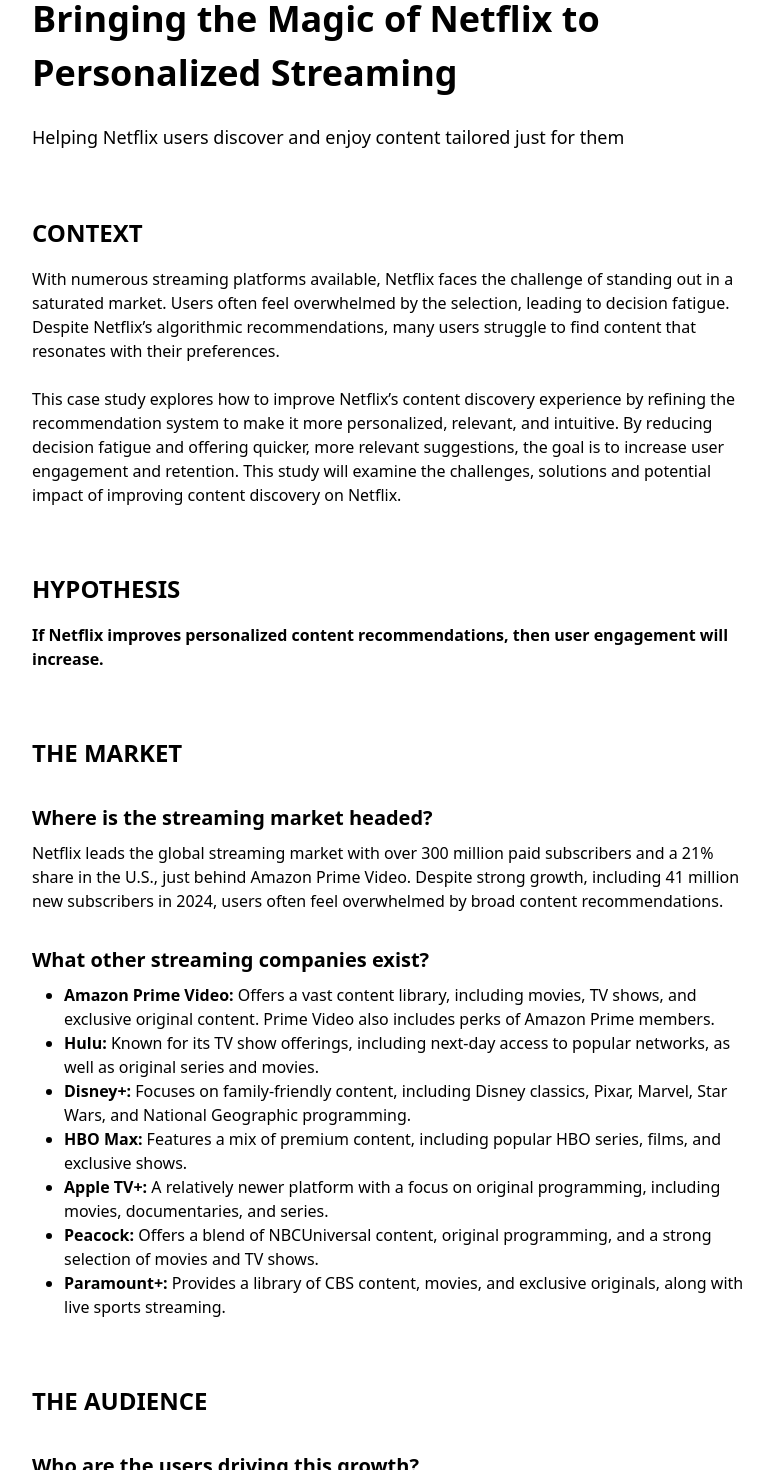
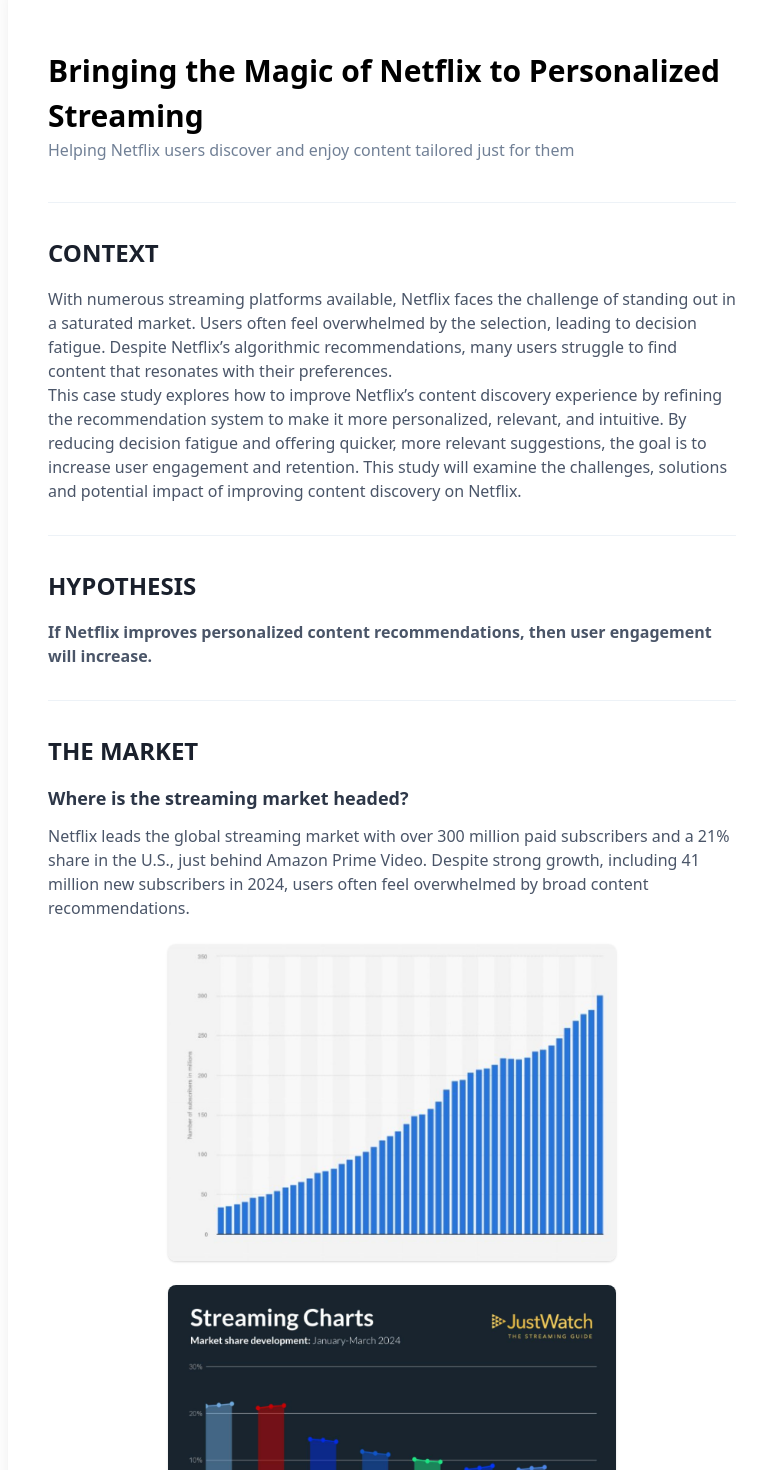
Before and after one commit to LiaYoonseoJang/personal-website, a React (Create React App) app: page /netflix-case-study in a window 1280 px wide. Shown: the part 80-1550 px from the top of the page, without its empty margins (248-1021 px from the left). Built offline with nearby package versions, Linux system fonts and the light colour scheme.

Commit message:
updated case studies netflix format

```diff
--- a/src/partials/NetflixCaseStudy.js
+++ b/src/partials/NetflixCaseStudy.js
@@ -1,20 +1,25 @@
 import React from "react";
+import chartImg1 from '../images/chart-1.png';
+import chartImg2 from '../images/chart-2.png';
 
-const sectionTitle = "text-2xl font-bold mt-16 mb-4";
-const paragraph = "text-base mb-6";
-const list = "list-disc ml-8 mb-6";
-const subheading = "text-xl font-semibold mt-8 mb-2";
-const highlight = "font-bold";
-const bigTitle = "text-4xl font-bold mt-12 mb-6";
-const small = "text-base text-gray-700";
+
+// Tweak these styles for a homepage-matching feel:
+const sectionTitle = "text-2xl font-bold mt-14 mb-4 text-gray-900";
+const paragraph = "text-base mb-7 text-gray-700";
+const list = "mb-6 space-y-2 pl-5"; // Minimal, cleaner bullet look
+const subheading = "text-lg font-semibold mt-7 mb-3 text-gray-800";
+const highlight = "font-bold text-sky-700"; // Accent color
+const bigTitle = "text-3xl font-extrabold mt-12 mb-7 text-black";
 
 const NetflixCaseStudy = () => (
-  <div className="max-w-3xl mx-auto p-6 bg-white text-black">
+    <div className="min-h-screen bg-[#f6f8fa] py-10">
+      <div className="max-w-3xl mx-auto p-10 bg-white rounded-2xl shadow-xl">
         {/* HEADER */}
         <h1 className={bigTitle}>Bringing the Magic of Netflix to Personalized Streaming</h1>
-    <h2 className="text-lg mb-8">
+        <h2 className="text-base mb-10 text-gray-600">
           Helping Netflix users discover and enjoy content tailored just for them
         </h2>
+        <hr className="my-8 border-gray-200" />
 
         {/* CONTEXT */}
         <div className={sectionTitle}>CONTEXT</div>
@@ -24,12 +29,14 @@
         <p className={paragraph}>
           This case study explores how to improve Netflix’s content discovery experience by refining the recommendation system to make it more personalized, relevant, and intuitive. By reducing decision fatigue and offering quicker, more relevant suggestions, the goal is to increase user engagement and retention. This study will examine the challenges, solutions and potential impact of improving content discovery on Netflix.
         </p>
+        <hr className="my-8 border-gray-200" />
 
         {/* HYPOTHESIS */}
         <div className={sectionTitle}>HYPOTHESIS</div>
         <p className={paragraph}>
           <span className={highlight}>If Netflix improves personalized content recommendations, then user engagement will increase.</span>
         </p>
+        <hr className="my-8 border-gray-200" />
 
         {/* MARKET */}
         <div className={sectionTitle}>THE MARKET</div>
@@ -37,11 +44,14 @@
         <p className={paragraph}>
           Netflix leads the global streaming market with over 300 million paid subscribers and a 21% share in the U.S., just behind Amazon Prime Video. Despite strong growth, including 41 million new subscribers in 2024, users often feel overwhelmed by broad content recommendations.
         </p>
+        <img src={chartImg1} alt="Netflix market share chart" className="my-6 w-full max-w-md mx-auto rounded-lg shadow" />
+        <img src={chartImg2} alt="Netflix market share chart" className="my-6 w-full max-w-md mx-auto rounded-lg shadow" />
+
         {/* You can add a chart image here when needed */}
 
         {/* COMPETITION */}
         <h3 className={subheading}>What other streaming companies exist?</h3>
-    <ol className={list}>
+        <ol className={list + " list-decimal"}>
           <li><span className={highlight}>Amazon Prime Video:</span> Offers a vast content library, including movies, TV shows, and exclusive original content. Prime Video also includes perks of Amazon Prime members.</li>
           <li><span className={highlight}>Hulu:</span> Known for its TV show offerings, including next-day access to popular networks, as well as original series and movies.</li>
           <li><span className={highlight}>Disney+:</span> Focuses on family-friendly content, including Disney classics, Pixar, Marvel, Star Wars, and National Geographic programming.</li>
@@ -50,6 +60,7 @@
           <li><span className={highlight}>Peacock:</span> Offers a blend of NBCUniversal content, original programming, and a strong selection of movies and TV shows.</li>
           <li><span className={highlight}>Paramount+:</span> Provides a library of CBS content, movies, and exclusive originals, along with live sports streaming.</li>
         </ol>
+        <hr className="my-8 border-gray-200" />
 
     {/* AUDIENCE */}
     <div className={sectionTitle}>THE AUDIENCE</div>
@@ -280,7 +291,7 @@
     <p className={paragraph}>
     By empowering users to control their content discovery experience and making recommendations more relevant, Netflix can stand out as the most intuitive and enjoyable streaming platform. This approach not only reduces decision fatigue but also builds deeper loyalty and delight.
     </p>
-
+    </div>
   </div>
 );
 
--- a/src/partials/Projects.js
+++ b/src/partials/Projects.js
@@ -5,7 +5,7 @@
   console.log("case_studies in Projects.jsx:", case_studies); // For debug!
   return (
     <div>
-      <h1 className="mt-8 text-2xl md:text-4xl text-center font-extrabold">My Projects</h1>
+      <h1 className="mt-8 text-2xl md:text-4xl text-center font-extrabold">Case Studies</h1>
       <div className="flex flex-wrap justify-center">
         {(case_studies || []).map((case_study) => (
           <CaseStudyCard key={case_study.title} case_study={case_study} />
```
Also changed, not shown: src/images/chart-1.png (added), src/images/chart-2.png (added). Lines whose indentation alone changed are shown as unchanged.
